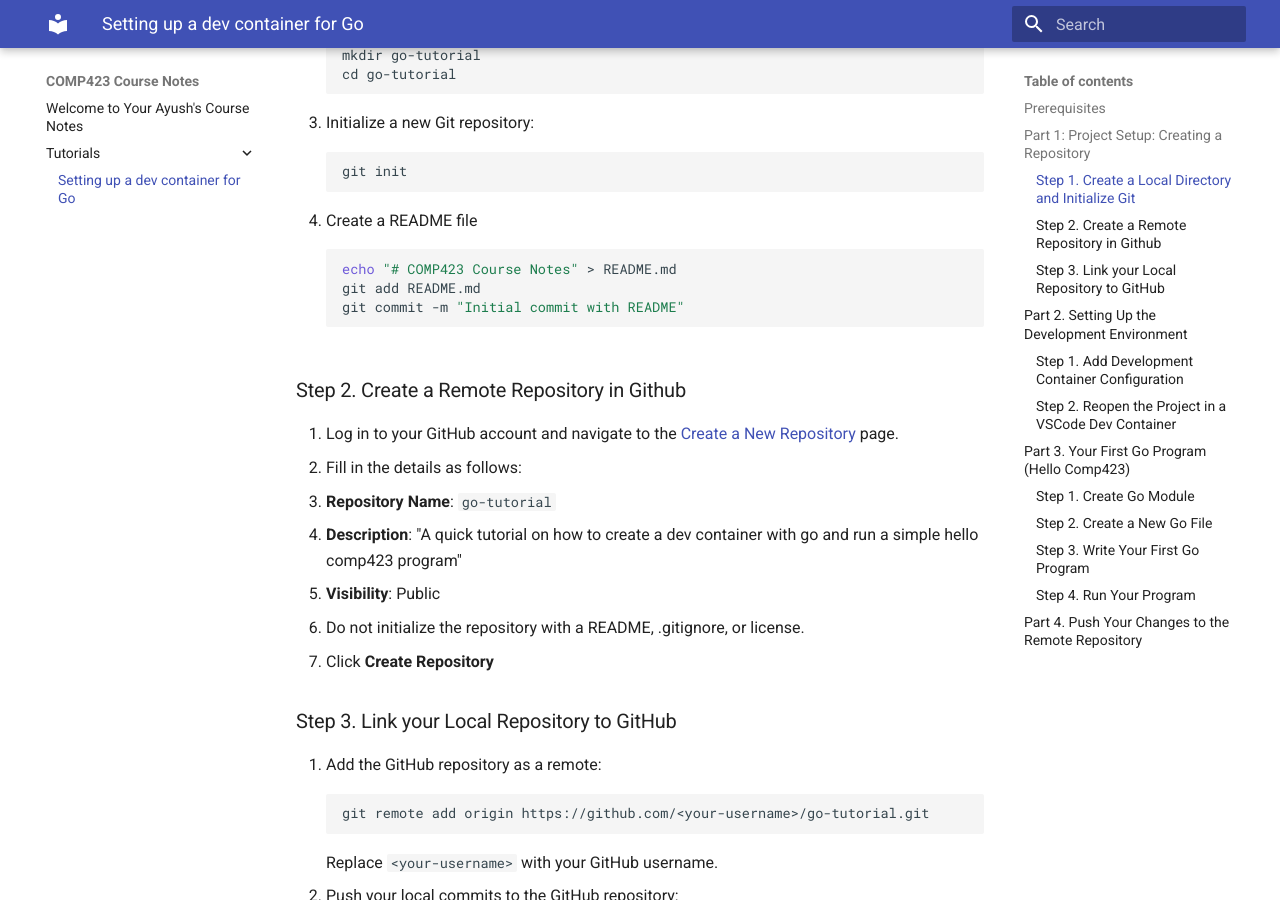
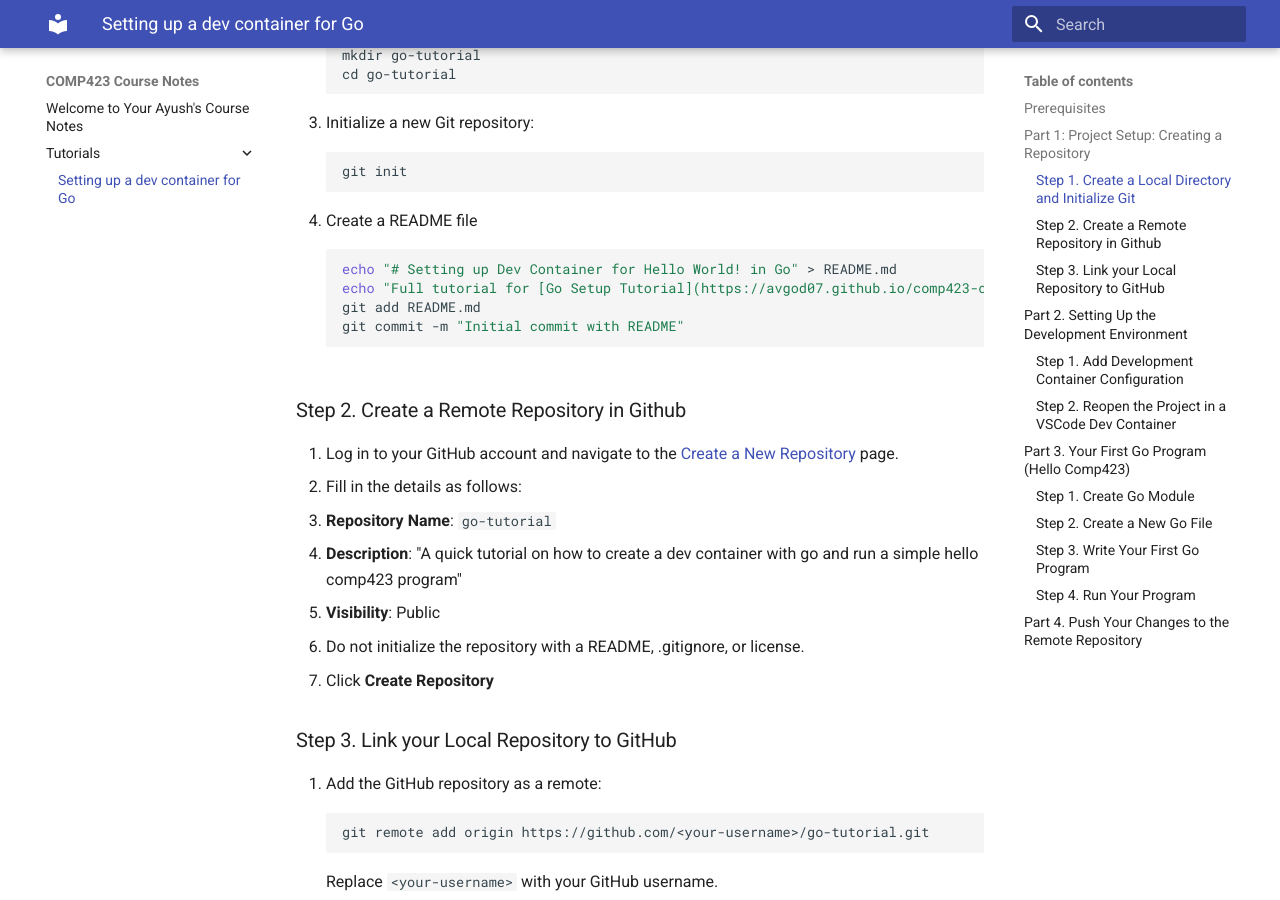
Before and after one commit to avgod07/comp423-course-notes, an MkDocs documentation site: the page built from docs/tutorials/go-setup.md, in a window 1280 px wide and 900 px high, scrolled down 870 px. Built offline with MkDocs 1.6.1 and Material for MkDocs 9.7.7, drawn with Linux system fonts in a browser that asks for light colours.

Commit message:
minor changes to the README file

````diff
--- a/docs/tutorials/go-setup.md
+++ b/docs/tutorials/go-setup.md
@@ -31,7 +31,8 @@
    ```
 1. Create a README file
    ```bash
-   echo "# COMP423 Course Notes" > README.md
+   echo "# Setting up Dev Container for Hello World! in Go" > README.md
+   echo "Full tutorial for [Go Setup Tutorial](https://avgod07.github.io/comp423-course-notes/tutorials/go-setup/)." >> README.md
    git add README.md
    git commit -m "Initial commit with README"
    ```
````
